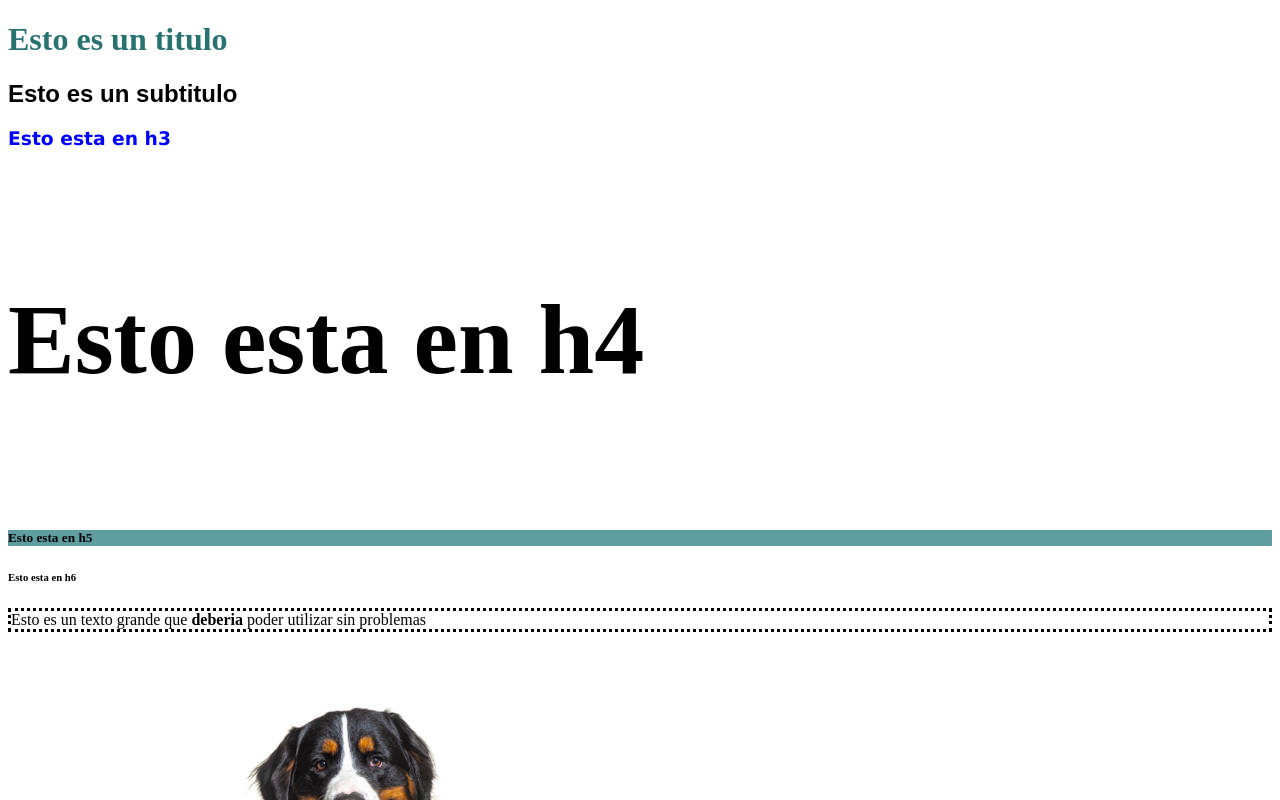
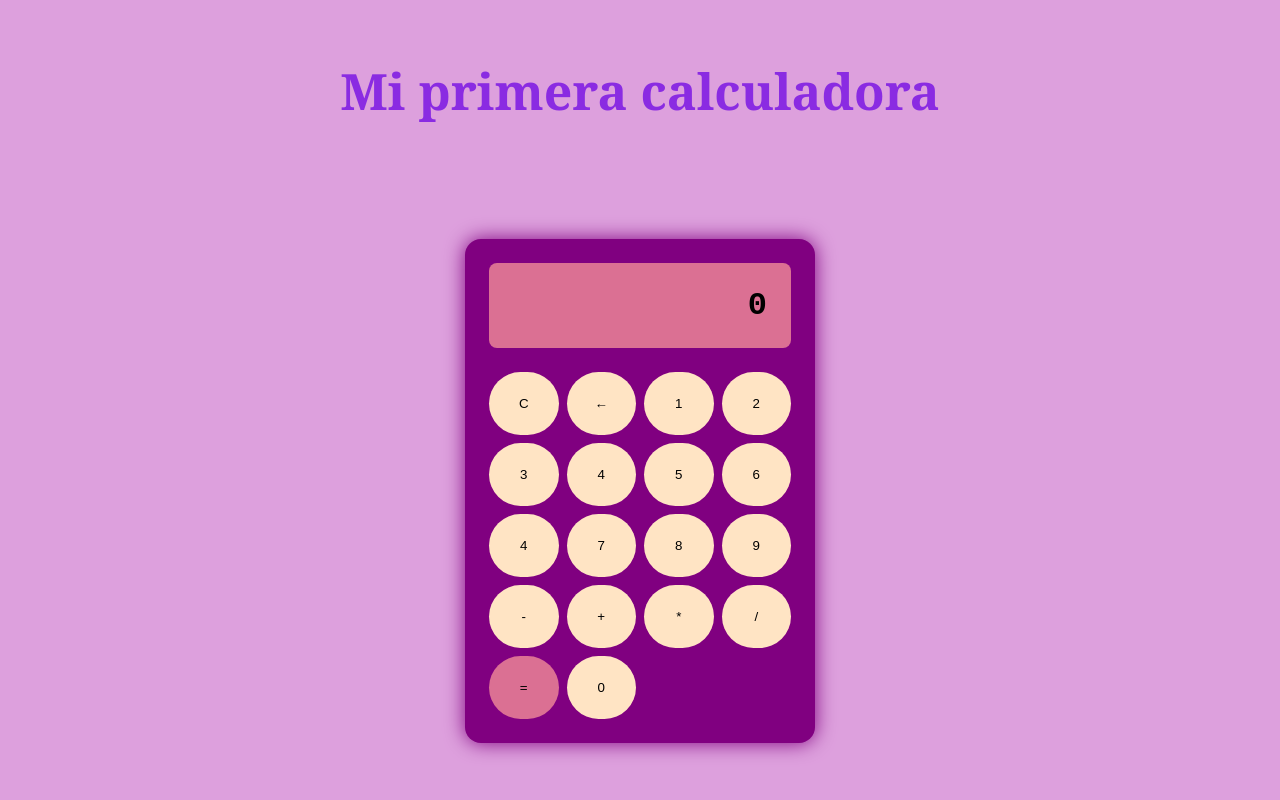
Before and after one commit to valenciamontoyamariacamila271-coder/static-web, a plain HTML site: page index.html in a window 1280 px wide. Shown: the top 800 px of the page. Drawn offline with Linux system fonts and the light colour scheme.

Commit message:
Add files via upload

```diff
--- /dev/null
+++ b/css/calculadora.css
@@ -0,0 +1,70 @@
+*{
+    margin: 0;
+    padding: 0;
+    box-sizing: border-box;
+    font-family: sans-serif;
+}
+
+body{
+    min-height: 100vh;
+    background-color: plum;
+    display: grid;
+    place-items: center;
+}
+
+.calculadora{
+    background-color: purple;
+    color: black;
+    width: 350px;
+    max-width: 100%;
+    padding: 1.5rem;
+    border-radius: 1rem;
+    display: grid;
+    grid-template-columns: repeat(4, 1fr);
+    gap: .5rem;
+    box-shadow: 0 0 20px purple;
+}
+.pantalla{
+    grid-column: 1 / 5;
+    background-color: palevioletred;
+    padding: 1.5rem;
+    font-size: 2rem;
+    text-align: right;
+    border-radius: .5rem;
+    margin-bottom: 1rem;
+    font-family: monospace;
+    font-weight: bold;
+}
+
+.numero{
+    background-color: bisque;
+    color: black;
+    border: 0;
+    padding: 1.5rem .5rem;
+    display: flex;
+    justify-content: center;
+    border-radius: 30rem;
+}
+
+.numero:hover{
+    background-color: rgb(228, 183, 129);
+    font-weight: bold;
+}
+
+#igual{
+    background-color: palevioletred;
+}
+
+#igual:hover{
+    background-color: rgb(228, 43, 104);
+}
+
+.Titulo{
+    color: blueviolet;
+    font-family: Georgia, 'Times New Roman', Times, serif;
+    font-size: 50px;
+}
+
+.Titulo:hover{
+    color: black;
+}
--- a/index.html
+++ b/index.html
@@ -2,28 +2,42 @@
 <html lang="en">
 <head>
     <meta charset="UTF-8">
-    <meta name="viewport" content="width=h, initial-scale=1.0">
-    <title>PRIMERA CLASE</title>
-
+    <meta name="viewport" content="width=, initial-scale=1.0">
+    <title>Document</title>
+    <link rel="stylesheet" href="css/calculadora.css">
 </head>
 <body>
-    <h1 style="color: rgb(41, 114, 114);">Esto es un titulo</h1>
-    <h2 style="font-family: fantasy;">Esto es un subtitulo</h2>
-    <h3 style="font-family: 'Lucida Sans'; color: blue;"> Esto esta en h3</h3>
-    <h4 style="font-size: 100px;">Esto esta en h4</h4>
-    <h5 style="background-color: cadetblue;">Esto esta en h5</h5>
-    <h6>Esto esta en h6</h6>
-    <p style="border-style: dotted;">Esto es un texto grande que <b>deberia</b> poder utilizar sin problemas</p>
-<img src="./img/perro.jpg">
-<img style="border-radius: 50%; width: 200px; height: 200px;" src="./img/perro.jpg">
 
-<button type="button">
-    <a href="https://www.youtube.com/watch?v=dQw4w9WgXcQ&list=RDdQw4w9WgXcQ&start_radio=1&pp=ygUIcmlja3JvbGygBwE%3D">
-        pulsa me
-    </a>
-</button>
+    <h1 class="Titulo">Mi primera calculadora</h1>
 
-<iframe width="560" height="315" src="https://www.youtube.com/embed/VHAK-gU9gi0?si=dB8djgesSRuLbtZ-" title="YouTube video player" frameborder="0" allow="accelerometer; autoplay; clipboard-write; encrypted-media; gyroscope; picture-in-picture; web-share" referrerpolicy="strict-origin-when-cross-origin" allowfullscreen></iframe>
+    <div class="calculadora">
 
+        <div class="pantalla">0</div>
+
+
+         <button class="numero" id="c">C</button>
+
+        <button class="numero" id="borrar">←</button>
+        <button class="numero">1</button>
+        <button class="numero">2</button>
+        <button class="numero">3</button>
+        <button class="numero">4</button>
+        <button class="numero">5</button>
+        <button class="numero">6</button>
+        <button class="numero">4</button>
+        <button class="numero">7</button>
+        <button class="numero">8</button>
+        <button class="numero">9</button>
+        <button class="numero">-</button>
+        <button class="numero">+</button>
+        <button class="numero">*</button>
+        <button class="numero">/</button>
+        <button class="numero" id="igual">=</button>
+        <button class="numero" id="cero">0</button>
+
+    </div>
+
+    <script src="./js/main.js"></script>
+    <script src="./js/calculadora.js"></script>
 </body>
 </html>
--- /dev/null
+++ b/js/calculadora.js
@@ -0,0 +1,39 @@
+const pantalla = document.querySelector(".pantalla");
+const botones = document.querySelectorAll(".numero")
+
+botones.forEach(boton =>{
+    boton.addEventListener("click" , () => {
+
+        const botonapretado = boton.textContent;
+
+        if(boton.id === "c"){
+            pantalla.textContent = "0";
+            return;
+        }
+
+        if(boton.id === "borrar"){
+            if(pantalla.textContent.length === 1 || pantalla.textContent === "ERROR"){
+                pantalla.textContent = "0";
+            }else{
+                pantalla.textContent = pantalla.textContent.slice(0, -1);
+            }
+            return;
+        }
+
+        if(boton.id === "igual"){
+            try{
+                pantalla.textContent = eval(pantalla.textContent);
+            }catch{
+                pantalla.textContent = "ERROR";
+            }
+            return;
+        }
+
+        if(pantalla.textContent === "0" || pantalla.textContent === "ERROR"){
+            pantalla.textContent = botonapretado;
+        }else{
+            pantalla.textContent += botonapretado;
+        }
+
+    })
+})
--- /dev/null
+++ b/js/main.js
@@ -0,0 +1,20 @@
+
+
+function suma(numero){
+    const elem = document.getElementById("resultado");
+
+    var resultado_anterior = elem.textContent;
+    if(resultado_anterior==="Resultado"){
+        elem.textContent=parseInt(numero);
+    }else{
+        elem.textContent= parseInt(resultado_anterior) + parseInt(numero);
+    }
+}
+
+document.querySelectorAll("button").forEach(
+    (button)=> {
+        button.addEventListener("click" , (event) => {
+            suma(event.target.textContent);
+        });
+    }
+)
```
